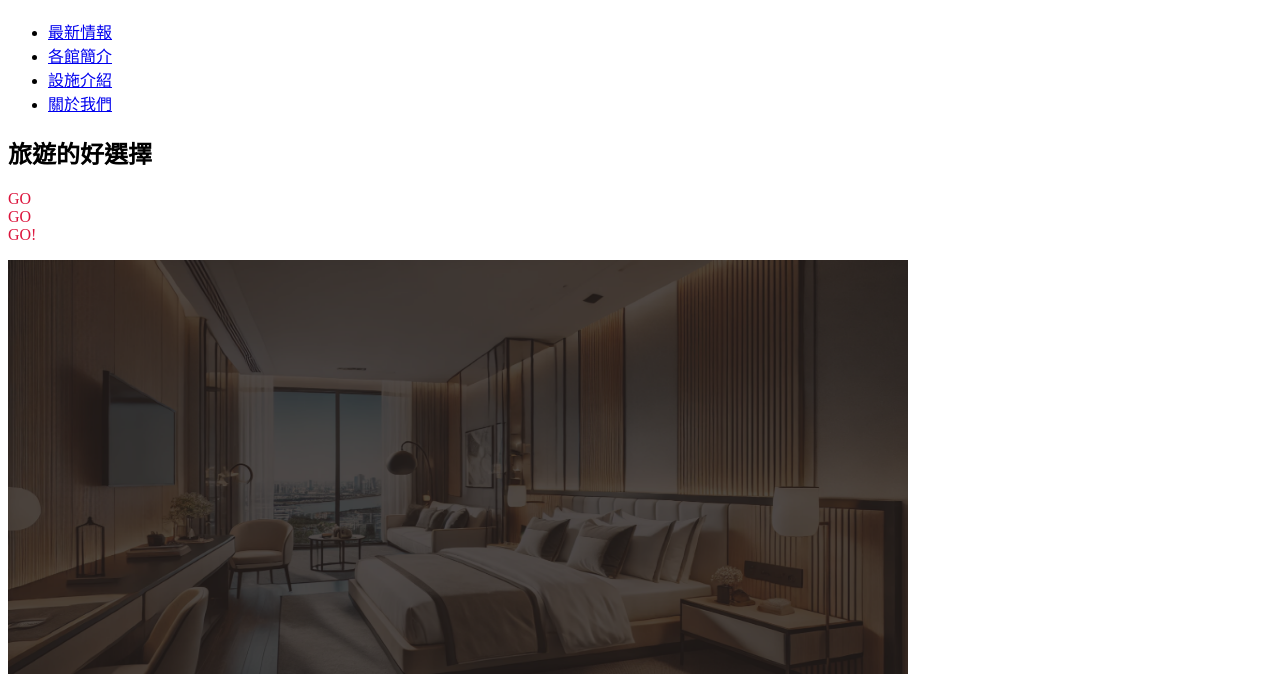
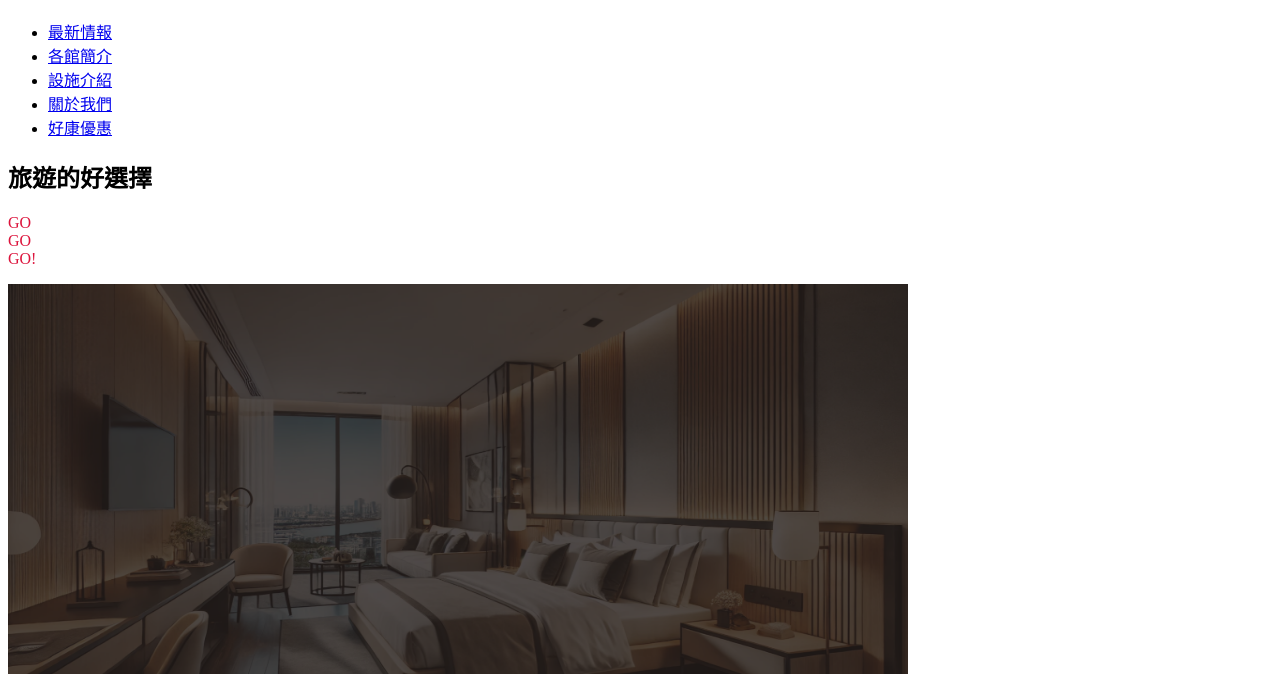
Before and after one commit to hippo030/Hotel, a plain HTML site: page index.html in a window 1280 px wide. Shown: the part 70-744 px from the top of the page. Drawn offline with Linux system fonts and the light colour scheme.

Commit message:
新增好康優惠

```diff
--- a/index.html
+++ b/index.html
@@ -18,6 +18,7 @@
                 <li><a href="#">各館簡介</a></li>
                 <li><a href="#">設施介紹</a></li>
                 <li><a href="#">關於我們</a></li>
+                <li><a href="#">好康優惠</a></li>
             </ul>
         </nav>
     </header>
```
